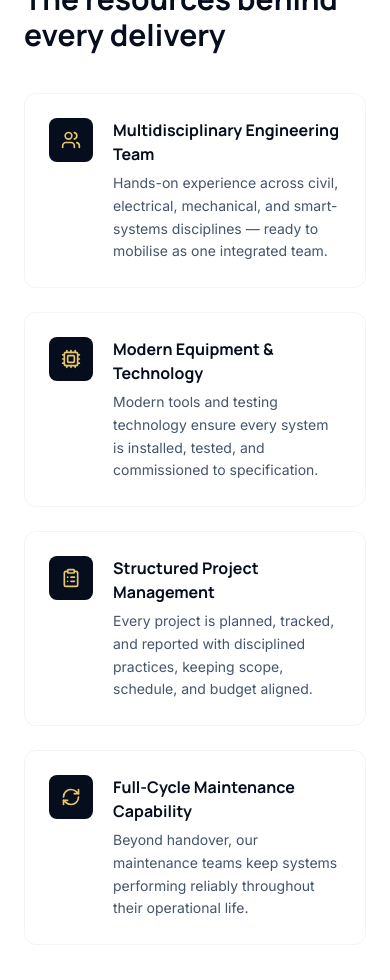
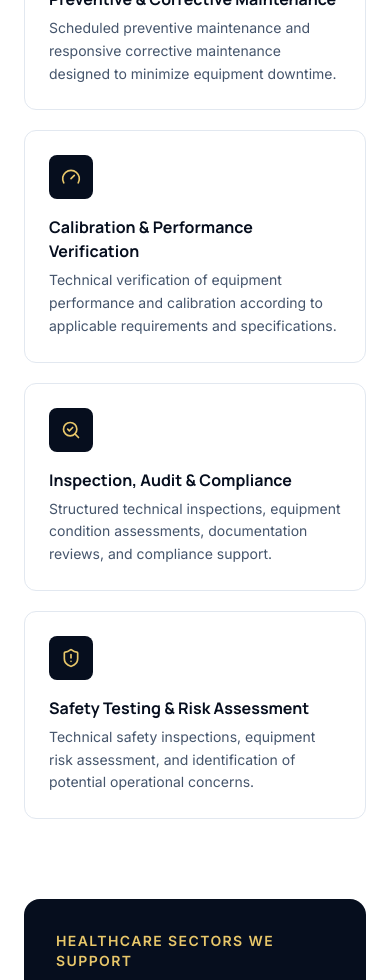
Before and after one commit to RanjithKumarKarnan/labrain, a React (Vite) app: page / in a window 390 px wide. Shown: the part 11020-12000 px from the top of the page. Built offline with nearby package versions, Linux system fonts and the light colour scheme.

Commit message:
Feat : updated

```diff
--- a/src/App.tsx
+++ b/src/App.tsx
@@ -5,6 +5,7 @@ import Services from './components/Services'
 import SmartSystems from './components/SmartSystems'
 import WhyUs from './components/WhyUs'
 import Industries from './components/Industries'
+import MedicalEquipment from './components/MedicalEquipment'
 import Capabilities from './components/Capabilities'
 import Partnership from './components/Partnership'
 import Contact from './components/Contact'
@@ -21,6 +22,7 @@ function App() {
         <SmartSystems />
         <WhyUs />
         <Industries />
+        <MedicalEquipment />
         <Capabilities />
         <Partnership />
         <Contact />
--- a/src/components/Footer.tsx
+++ b/src/components/Footer.tsx
@@ -7,6 +7,7 @@ const NAV_LINKS = [
   { label: 'Services', href: '#services' },
   { label: 'Smart Systems', href: '#smart-systems' },
   { label: 'Industries', href: '#industries' },
+  { label: 'Medical Equipment', href: '#medical-equipment' },
   { label: 'Why LaBrain', href: '#why-us' },
   { label: 'Contact', href: '#contact' },
 ]
@@ -16,6 +17,7 @@ const SERVICES = [
   'Civil & Structural Works',
   'MEP Works',
   'Smart Building Systems',
+  'Medical Equipment Solutions',
   'Operation & Maintenance',
 ]
 
--- a/src/components/Header.tsx
+++ b/src/components/Header.tsx
@@ -7,6 +7,7 @@ const NAV_LINKS = [
   { label: 'Services', href: '#services' },
   { label: 'Smart Systems', href: '#smart-systems' },
   { label: 'Industries', href: '#industries' },
+  { label: 'Medical Equipment', href: '#medical-equipment' },
   { label: 'Why LaBrain', href: '#why-us' },
   { label: 'Contact', href: '#contact' },
 ]
--- /dev/null
+++ b/src/components/MedicalEquipment.tsx
@@ -0,0 +1,116 @@
+import {
+  Package,
+  Wrench,
+  Settings,
+  Gauge,
+  SearchCheck,
+  ShieldAlert,
+  Download,
+  ArrowRight,
+  HeartPulse,
+} from 'lucide-react'
+
+const SERVICES = [
+  { icon: Package, title: 'Supply & Distribution', desc: 'Supply of medical equipment, accessories, components, and related technical solutions according to client requirements.' },
+  { icon: Wrench, title: 'Installation, Testing & Commissioning', desc: 'Professional installation, functional testing, configuration, commissioning, and handover support.' },
+  { icon: Settings, title: 'Preventive & Corrective Maintenance', desc: 'Scheduled preventive maintenance and responsive corrective maintenance designed to minimize equipment downtime.' },
+  { icon: Gauge, title: 'Calibration & Performance Verification', desc: 'Technical verification of equipment performance and calibration according to applicable requirements and specifications.' },
+  { icon: SearchCheck, title: 'Inspection, Audit & Compliance', desc: 'Structured technical inspections, equipment condition assessments, documentation reviews, and compliance support.' },
+  { icon: ShieldAlert, title: 'Safety Testing & Risk Assessment', desc: 'Technical safety inspections, equipment risk assessment, and identification of potential operational concerns.' },
+]
+
+const SECTORS = [
+  'Hospitals',
+  'Medical Centers',
+  'Clinics',
+  'Diagnostic Centers',
+  'Laboratories',
+  'Day Surgery Centers',
+  'Rehabilitation Centers',
+  'Specialized Healthcare Facilities',
+  'Healthcare Projects',
+  'Medical Equipment Operators',
+]
+
+export default function MedicalEquipment() {
+  return (
+    <section id="medical-equipment" className="bg-white py-24 sm:py-32">
+      <div className="mx-auto max-w-7xl px-6 lg:px-8">
+        <div className="max-w-2xl">
+          <div className="flex items-center gap-2 text-sm font-semibold uppercase tracking-widest text-gold-600">
+            <HeartPulse className="h-4 w-4" />
+            Healthcare Engineering Division
+          </div>
+          <h2 className="mt-3 font-heading text-3xl font-bold text-navy-950 sm:text-4xl">
+            Medical Equipment Solutions
+          </h2>
+          <p className="mt-5 text-lg leading-relaxed text-slate-600">
+            LaBrain provides integrated medical equipment solutions supporting healthcare
+            facilities throughout the equipment lifecycle — from supply and installation to
+            testing, maintenance, performance verification, inspection, and technical support.
+          </p>
+        </div>
+
+        <div className="mt-14 grid gap-5 sm:grid-cols-2 lg:grid-cols-3">
+          {SERVICES.map(({ icon: Icon, title, desc }) => (
+            <div
+              key={title}
+              className="group rounded-xl border border-slate-200 bg-white p-6 transition hover:-translate-y-0.5 hover:border-gold-500/40 hover:shadow-lg hover:shadow-navy-950/5"
+            >
+              <span className="flex h-11 w-11 items-center justify-center rounded-lg bg-navy-950 transition group-hover:bg-gold-500">
+                <Icon className="h-5 w-5 text-gold-400 transition group-hover:text-navy-950" />
+              </span>
+              <h3 className="mt-4 font-heading text-base font-bold text-navy-950">{title}</h3>
+              <p className="mt-1.5 text-sm leading-relaxed text-slate-600">{desc}</p>
+            </div>
+          ))}
+        </div>
+
+        <div className="mt-20 grid gap-12 rounded-2xl bg-navy-950 p-8 sm:p-12 lg:grid-cols-5 lg:items-center lg:gap-16">
+          <div className="lg:col-span-3">
+            <p className="text-sm font-semibold uppercase tracking-widest text-gold-400">
+              Healthcare Sectors We Support
+            </p>
+            <h3 className="mt-3 font-heading text-2xl font-bold text-white">
+              Supporting healthcare through engineering
+            </h3>
+            <div className="mt-6 flex flex-wrap gap-3">
+              {SECTORS.map((sector) => (
+                <span
+                  key={sector}
+                  className="rounded-full border border-white/15 bg-white/5 px-4 py-2 text-sm font-medium text-white/85"
+                >
+                  {sector}
+                </span>
+              ))}
+            </div>
+          </div>
+
+          <div className="flex flex-col items-start gap-4 lg:col-span-2 lg:items-end lg:text-right">
+            <p className="font-heading text-lg font-semibold text-white/80">
+              Reliable Equipment. Reliable Healthcare.
+            </p>
+            <div className="flex flex-wrap gap-3 lg:justify-end">
+              <a
+                href="/LaBrain-Medical-Equipment-Profile.pdf"
+                target="_blank"
+                rel="noopener noreferrer"
+                className="flex items-center gap-2 rounded-md border border-white/25 px-5 py-3 text-sm font-semibold text-white transition hover:border-white/50 hover:bg-white/5"
+              >
+                <Download className="h-4 w-4" />
+                Medical Equipment Profile
+              </a>
+              <a
+                href="#contact"
+                className="group flex items-center gap-2 rounded-md bg-gold-500 px-5 py-3 text-sm font-semibold text-navy-950 transition hover:bg-gold-400"
+              >
+                Request Support
+                <ArrowRight className="h-4 w-4 transition group-hover:translate-x-0.5" />
+              </a>
+            </div>
+          </div>
+        </div>
+      </div>
+    </section>
+  )
+}
```
Also changed, not shown: 1 other file (tests, documents, lock files or other folders).
